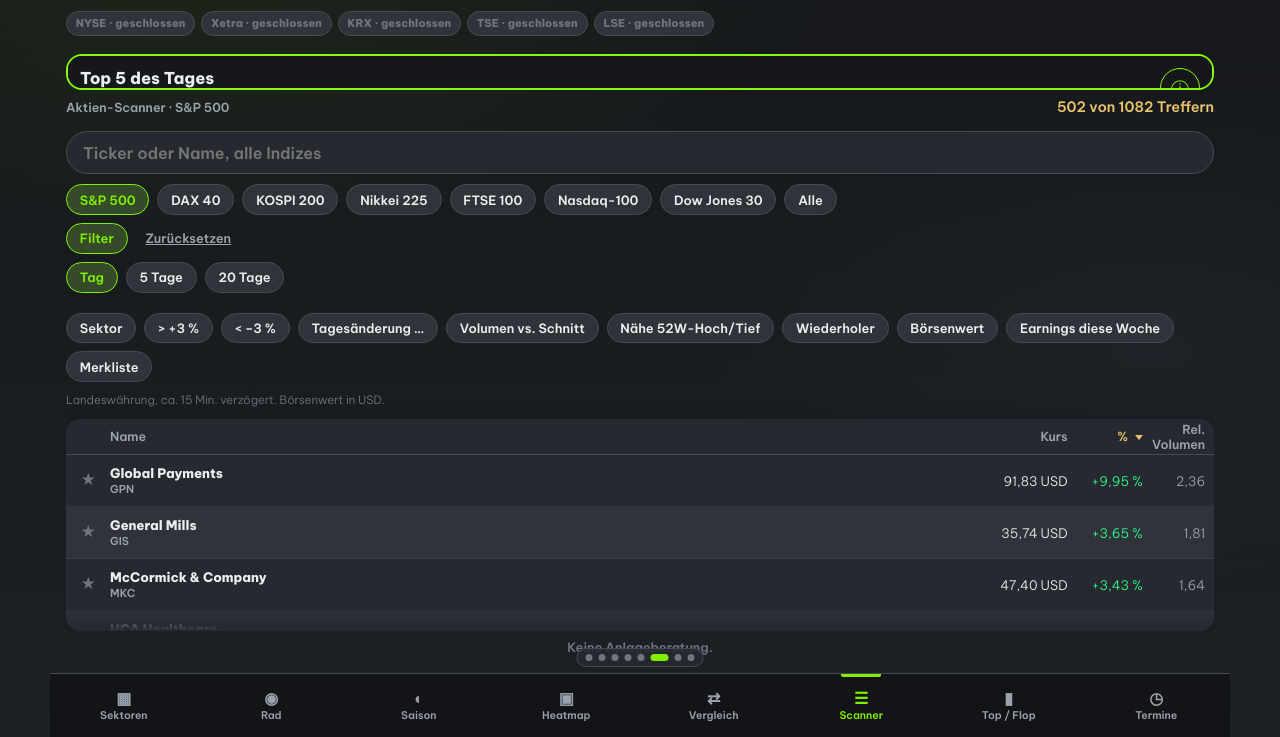
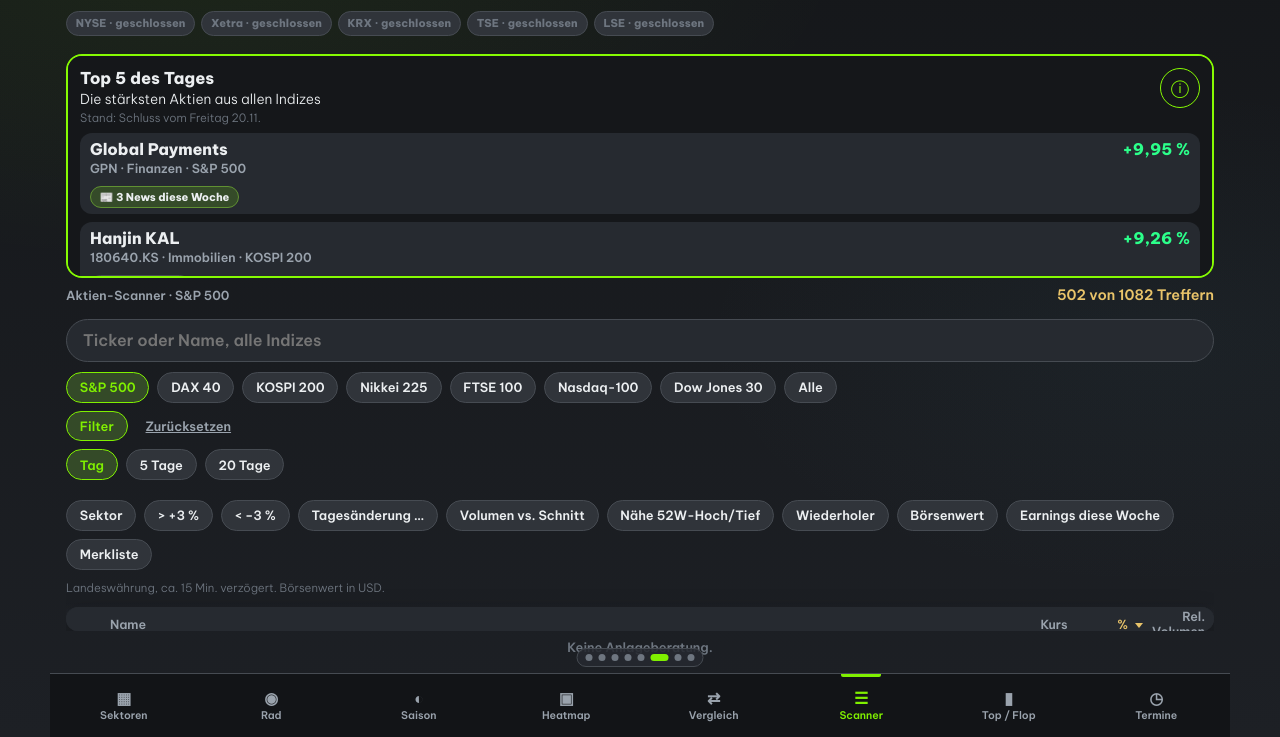
Before and after one commit to mts-analysis/Sektorscan, a plain HTML site: page scanner.html in a window 1280 px wide. Shown: the part 63-800 px from the top of the page. Drawn offline with Linux system fonts and the light colour scheme.

Commit message:
Keep the Top 5 frame from collapsing on the Scanner page.
The 28vh cap stays, but the block no longer shrinks under the
scanner header, so the framed list remains visible on iPad.

```diff
--- a/css/app.css
+++ b/css/app.css
@@ -782,7 +782,7 @@ a.chip { text-decoration: none; display: inline-block; }
   overflow: hidden;
 }
 .page.is-scanner .check-block {
-  flex: 0 1 auto;
+  flex: 0 0 auto;
   min-height: 0;
   max-height: 28vh;
   overflow: auto;
```
